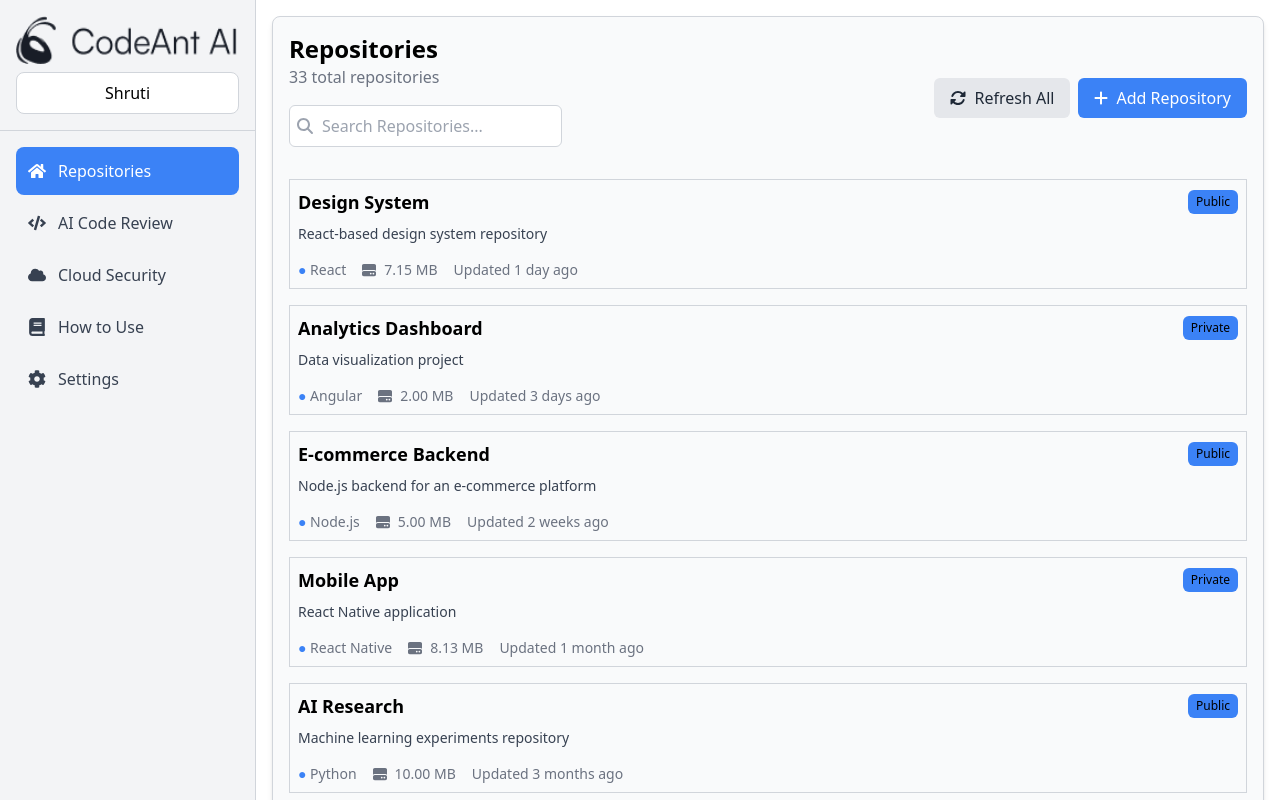
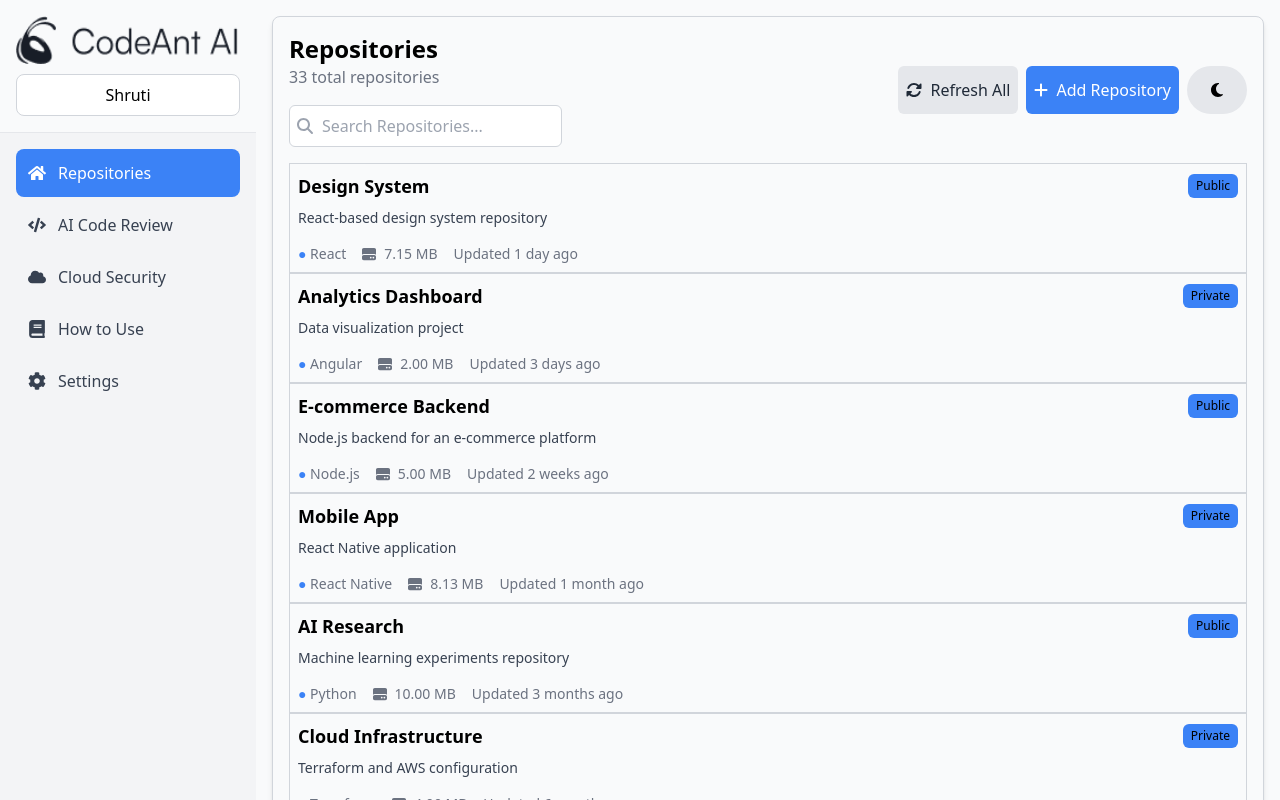
Before and after one commit to Suushh/CodeAnt, a React (Vite) app: page /dashboard in a window 1280 px wide. Shown: the top 800 px of the page. Built offline with nearby package versions, Linux system fonts and the light colour scheme.

Commit message:
added dark mode

```diff
--- a/src/components/Sidebar.jsx
+++ b/src/components/Sidebar.jsx
@@ -3,7 +3,7 @@ import PropTypes from "prop-types";
 import Logo from "../assets/Images/Logo.png";
 import { FaHome, FaCode, FaCloud, FaBook, FaCog, FaBars, FaTimes } from "react-icons/fa";
 
-const Sidebar = ({ userName, pages, selectedPage, onPageSelect }) => {
+const Sidebar = ({ userName, pages, selectedPage, onPageSelect, darkMode }) => {
   const [isSidebarOpen, setIsSidebarOpen] = useState(false);
 
   const toggleSidebar = () => {
@@ -20,51 +20,73 @@ const Sidebar = ({ userName, pages, selectedPage, onPageSelect }) => {
 
   return (
     <>
-      {/* ✅ Hamburger Button (Top Right) */}
       <button
         onClick={toggleSidebar}
-        className="lg:hidden p-2 m-2 text-gray-700 bg-gray-200 rounded-md hover:bg-gray-300 focus:outline-none absolute top-4 right-4"
+        className={`lg:hidden p-2 m-2 rounded-md absolute top-4 right-4 ${
+          darkMode ? "bg-gray-700 text-white" : "bg-gray-200 text-gray-700"
+        }`}
       >
         <FaBars />
       </button>
 
-      {/* ✅ Sidebar */}
       <aside
-        className={`fixed top-0 left-0  w-full lg:relative lg:w-[20%] bg-gray-100 border-r border-gray-300 z-50 transition-transform duration-300 ease-in-out ${
+        className={`fixed top-0 left-0 w-full lg:relative lg:w-[20%] z-50 transition-transform duration-300 ease-in-out ${
+          darkMode ? "bg-gray-800 text-white border-gray-700" : "bg-gray-100 border-gray-300"
+        } ${
           isSidebarOpen
-            ? "translate-y-0"  // For small screens, when opened, slide down vertically
-            : "-translate-y-full"  // Initially hidden
+            ? "translate-y-0"
+            : "-translate-y-full"
         } lg:translate-y-0 lg:block`}
       >
-        {/* ✅ Close Button */}
         <button
           onClick={toggleSidebar}
-          className="absolute top-4 right-4 lg:hidden p-2 bg-gray-200 text-gray-700 rounded-md hover:bg-gray-300"
+          className={`absolute top-4 right-4 lg:hidden p-2 rounded-md ${
+            darkMode ? "bg-gray-700 text-white" : "bg-gray-200 text-gray-700"
+          }`}
         >
           <FaTimes />
         </button>
 
-        {/* ✅ Logo (Top Left) */}
-        <div className="flex flex-col items-start justify-center p-4 border-b border-gray-300">
-          <img src={Logo} alt="Logo" className="h-12 mb-2" />
-          <div className="bg-white p-2 rounded-lg border border-gray-300 w-full text-center hover:bg-gray-100">
+        <div
+  className={`flex flex-col items-start justify-center p-4 border-b ${
+    darkMode ? "bg-gray-900 text-white" : "bg-gray-50 text-black"
+  }`}
+>
+<img
+    src={Logo}
+    alt="Logo"
+    className="h-12"
+    style={{
+      backgroundColor: darkMode ? "white" : "transparent", // Inline style as fallback
+      marginBottom: 10,
+      width: 500
+    }}
+  />
+          <div
+            className={`p-2 rounded-lg border w-full text-center ${
+              darkMode ? "bg-gray-700 border-gray-600 hover:bg-gray-600" : "bg-white border-gray-300 hover:bg-gray-100"
+            }`}
+          >
             {userName}
           </div>
         </div>
 
-        {/* ✅ Navigation Links */}
-        <nav className="flex flex-col  mt-4 space-y-1">
+        <nav className="flex flex-col mt-4 space-y-1">
           {pages.map((page) => (
             <div
               key={page}
               onClick={() => {
                 onPageSelect(page);
-                setIsSidebarOpen(false); // Close sidebar on page select (small screens)
+                setIsSidebarOpen(false);
               }}
               className={`p-3 cursor-pointer rounded-lg flex items-center space-x-3 mx-4 ${
                 selectedPage === page
-                  ? "bg-blue-500 text-white"
-                  : "text-gray-700 hover:bg-gray-200"
+                  ? darkMode
+                    ? "bg-blue-600 text-white"
+                    : "bg-blue-500 text-white"
+                  : darkMode
+                    ? "text-gray-300 hover:bg-gray-700"
+                    : "text-gray-700 hover:bg-gray-200"
               }`}
             >
               <span className="text-lg">{pageIcons[page]}</span>
@@ -74,23 +96,19 @@ const Sidebar = ({ userName, pages, selectedPage, onPageSelect }) => {
         </nav>
       </aside>
 
-      {/* ✅ Overlay for Small Screens */}
       {isSidebarOpen && (
-        <div
-          onClick={toggleSidebar}
-          className="fixed inset-0 bg-black opacity-50 lg:hidden z-40"
-        ></div>
+        <div onClick={toggleSidebar} className="fixed inset-0 bg-black opacity-50 lg:hidden z-40"></div>
       )}
     </>
   );
 };
 
-// Prop Types validation
 Sidebar.propTypes = {
   userName: PropTypes.string.isRequired,
   pages: PropTypes.arrayOf(PropTypes.string).isRequired,
   selectedPage: PropTypes.string.isRequired,
   onPageSelect: PropTypes.func.isRequired,
+  darkMode: PropTypes.bool.isRequired,
 };
 
 export default Sidebar;
--- a/src/pages/Dashboard.jsx
+++ b/src/pages/Dashboard.jsx
@@ -4,10 +4,17 @@ import Card from "../components/RepoCard"; // Ensure correct import path
 import Logo from "../assets/Images/Logo.png";
 
 import { FontAwesomeIcon } from "@fortawesome/react-fontawesome";
-import { faSearch, faSyncAlt, faPlus } from "@fortawesome/free-solid-svg-icons";
+import {
+  faSearch,
+  faSyncAlt,
+  faPlus,
+  faMoon,
+  faSun,
+} from "@fortawesome/free-solid-svg-icons";
 
 const Dashboard = () => {
   const [selectedPage, setSelectedPage] = useState("Repositories");
+  const [darkMode, setDarkMode] = useState(false); // State for dark mode
   const userName = "Shruti"; // Replace with actual user data if dynamic
 
   const pages = [
@@ -67,53 +74,84 @@ const Dashboard = () => {
       size: 4096,
       updatedTime: "6 months ago",
     },
+    // Add more card data as needed...
   ];
 
   return (
-    <div className="flex h-full">
+    <div
+      className={`flex ${
+        darkMode ? "bg-gray-900 text-white" : "bg-gray-50 text-black"
+      }`}
+    >
       <Sidebar
         userName={userName}
         pages={pages}
         selectedPage={selectedPage}
         onPageSelect={setSelectedPage}
-
+        darkMode={darkMode} // Pass darkMode state
       />
 
-      <div className="flex-1 p-4 bg-gray-50 border border-gray-300 rounded-lg shadow-md m-4">
+      <div className="flex-1 p-4 border border-gray-300 rounded-lg shadow-md m-4">
         <div className="lg:hidden flex items-center justify-between mb-4">
-          <img src={Logo} alt="Logo" className="h-12" />
+          <img
+            src={Logo}
+            alt="Logo"
+            className="h-12"
+            style={{
+              backgroundColor: darkMode ? "white" : "transparent", // Inline style as fallback
+              padding: darkMode ? "8px" : "0",
+              borderRadius: darkMode ? "8px" : "0",
+            }}
+          />
         </div>
 
         {/* Header */}
         <header className="flex justify-between items-center mb-4">
-          <div className="mb-4">
+          <div>
             <h1 className="text-2xl font-bold">{selectedPage}</h1>
             <p className="text-gray-500">33 total repositories</p>
             <div className="relative mt-4">
-              <FontAwesomeIcon icon={faSearch} className="absolute left-2 top-1/2 transform -translate-y-1/2 text-gray-400" />
+              <FontAwesomeIcon
+                icon={faSearch}
+                className="absolute left-2 top-1/2 transform -translate-y-1/2 text-gray-400"
+              />
               <input
                 type="text"
                 placeholder="Search Repositories..."
-                className="w-full pl-8 pr-2 py-2 border border-gray-300 rounded-md focus:outline-none focus:ring focus:ring-blue-200"
+                className={`w-full pl-8 pr-2 py-2 border rounded-md focus:outline-none ${
+                  darkMode
+                    ? "bg-gray-800 border-gray-600 text-white"
+                    : "border-gray-300"
+                }`}
               />
             </div>
           </div>
 
           <div className="flex gap-2">
-            <button className="flex items-center gap-2 px-4 py-2 bg-gray-200 text-gray-800 rounded-md">
+            <button className="flex items-center gap-2 px-2 py-1 bg-gray-200 text-gray-800 rounded-md">
               <FontAwesomeIcon icon={faSyncAlt} />
               <span>Refresh All</span>
             </button>
-            <button className="flex items-center gap-2 px-4 py-2 bg-blue-500 text-white rounded-md">
+            <button className="flex items-center gap-2 px-2 py-1 bg-blue-500 text-white rounded-md">
               <FontAwesomeIcon icon={faPlus} />
               <span>Add Repository</span>
+            </button>
+            {/* Dark Mode Toggle */}
+            <button
+              onClick={() => setDarkMode(!darkMode)}
+              className={`flex items-center gap-2 px-6 py-4 rounded-full ${
+                darkMode ? "bg-gray-800 text-white" : "bg-gray-200 text-black"
+              }`}
+            >
+              <FontAwesomeIcon icon={darkMode ? faSun : faMoon} />
+
             </button>
           </div>
         </header>
 
-        {/* Section for repository cards with overflow */}
-        <section className="overflow-y-auto ">
-          <div className="space-y-4">
+        {/* Section for repository cards */}
+        <section>
+          <div>
             {selectedPage === "Repositories" &&
               repositoryCards.map((card, index) => (
                 <Card
@@ -124,11 +162,12 @@ const Dashboard = () => {
                   framework={card.framework}
                   size={card.size}
                   updatedTime={card.updatedTime}
+                  darkMode={darkMode} // Optional, if Card needs dark mode
                 />
               ))}
           </div>
           {selectedPage !== "Repositories" && (
-            <p className="text-gray-600 text-center">
+            <p className="text-center h-screen">
               Content for {selectedPage} will be shown here.
             </p>
           )}
--- a/src/pages/LoginPage.jsx
+++ b/src/pages/LoginPage.jsx
@@ -74,7 +74,7 @@ const LoginPage = ({ onLoginSuccess }) => {
                 <button
                   key={index}
                   onClick={() => handleOptionClick(option.text)}
-                  className="flex items-center bg-white p-4 rounded-md shadow-md mb-3 w-full border border-gray-300 hover:bg-gray-100"
+                  className="flex items-center justify-center font-medium bg-white p-4 rounded-md shadow-md mb-3 w-full border border-gray-300 hover:bg-gray-100"
                 >
                   <img src={option.icon} alt={option.text} className="h-6 w-6 mr-3" />
                   <span>{option.text}</span>
@@ -85,7 +85,7 @@ const LoginPage = ({ onLoginSuccess }) => {
                 <button
                   key={index}
                   onClick={() => handleOptionClick(option.text)}
-                  className="flex items-center bg-white p-4 rounded-md shadow-md mb-3 w-full border border-gray-300 hover:bg-gray-100"
+                  className="flex items-center bg-white justify-center font-medium p-4 rounded-md shadow-md mb-3 w-full border border-gray-300 hover:bg-gray-100"
                 >
                   <img src={option.icon} alt={option.text} className="h-6 w-6 mr-3" />
                   <span>{option.text}</span>
```
